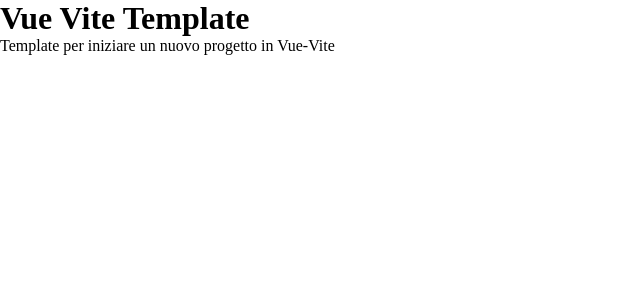
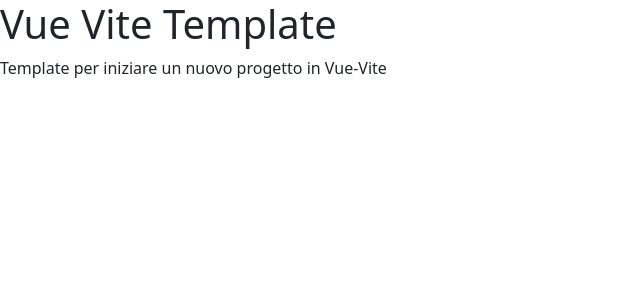
Before and after one commit to alessandro-barate/vite-boolfolio, a Vue app: page / in a window 1280 px wide. Shown: the top 300 px of the page, without its empty margins (0-640 px from the left). Built offline with nearby package versions, Linux system fonts and the light colour scheme.

Commit message:
[UPD] Bootstrap and fontawesome setted up

```diff
--- a/package.json
+++ b/package.json
@@ -10,6 +10,10 @@
   },
   "dependencies": {
     "@fortawesome/fontawesome-svg-core": "^6.6.0",
+    "@fortawesome/free-brands-svg-icons": "^6.6.0",
+    "@fortawesome/free-regular-svg-icons": "^6.6.0",
+    "@fortawesome/free-solid-svg-icons": "^6.6.0",
+    "@fortawesome/vue-fontawesome": "^3.0.8",
     "axios": "^1.7.4",
     "bootstrap": "^5.3.3",
     "vue": "^3.4.38"
--- a/src/assets/scss/style.scss
+++ b/src/assets/scss/style.scss
@@ -2,8 +2,12 @@
 Index SASS
 *************/
 
+/**********************
+SCSS imports
+**********************/
 @use "./_partials/global" as *;
 @use "./_partials/reset" as *;
 @use "./_partials/typography" as *;
 @use "./_partials/utility" as *;
 @use "./_partials/variables" as *;
+@import "bootstrap/scss/bootstrap";
--- a/src/main.js
+++ b/src/main.js
@@ -1,9 +1,24 @@
-import { createApp } from 'vue'
+import { createApp } from "vue";
 
 // Import style
-import './assets/scss/style.scss';
+import "./assets/scss/style.scss";
+
+// Import all of Bootstrap's JS
+import * as bootstrap from "bootstrap";
+
+// Import the fontawesome core
+import { library } from "@fortawesome/fontawesome-svg-core";
+
+// Import font awesome icon component
+import { FontAwesomeIcon } from "@fortawesome/vue-fontawesome";
+
+/* import specific icons */
+import { faUserSecret } from "@fortawesome/free-solid-svg-icons";
+
+// Add icons to the library
+library.add(faUserSecret);
 
 // Import Vue root component
-import App from './App.vue'
+import App from "./App.vue";
 
-createApp(App).mount('#app')
+createApp(App).component("font-awesome-icon", FontAwesomeIcon).mount("#app");
```
Also changed, not shown: src/App.vue (+3 -5 lines), 1 other file (tests, documents, lock files or other folders).
